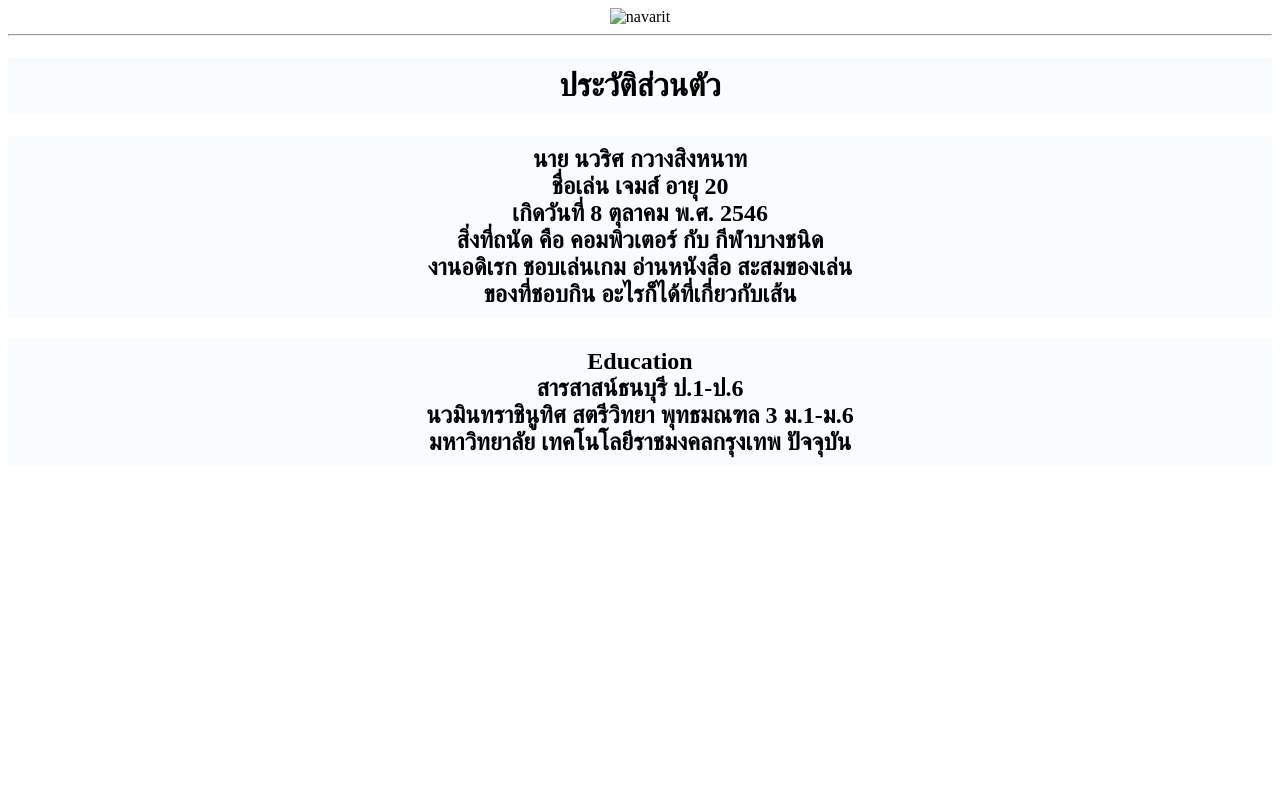
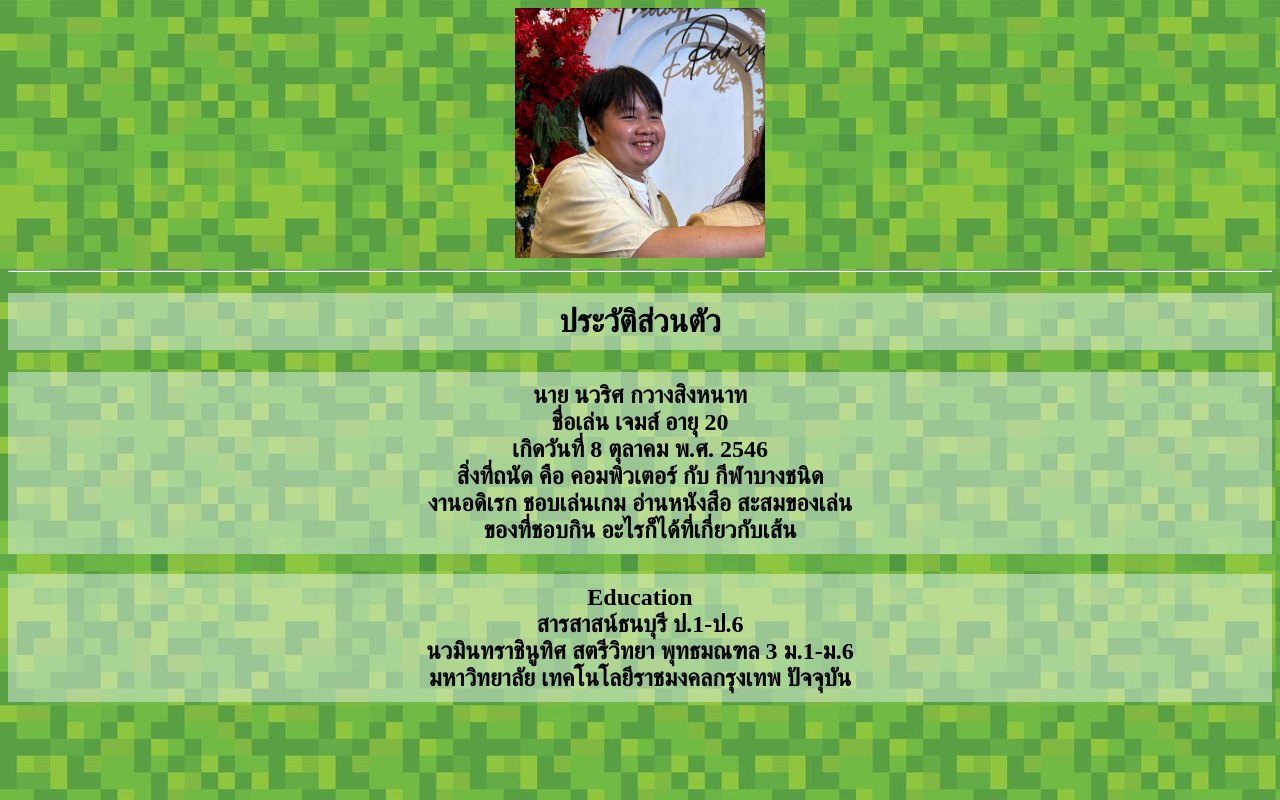
Before and after one commit to Navar1t/-, a plain HTML site: page index.html in a window 1280 px wide. Drawn offline with Linux system fonts and the light colour scheme; the site is published under a folder, as on GitHub Pages, so addresses that start at the root find nothing.

Commit message:
Update and rename นำเสนอตัวเอง.html to index.html

```diff
--- a/นำเสนอตัวเอง.html
+++ b/index.html
@@ -5,9 +5,9 @@
     <meta name="viewport" content="width=device-width, initial-scale=1.0">
     <title>นำเสนอประวัติส่วนตัว</title>
 </head>
-<body background="/groud.jpg">
+<body background="groud.jpg">
     <div style="text-align: center;">
-    <img src = "/men.jpg" alt="navarit" width="250" height="250">
+    <img src = "men.jpg" alt="navarit" width="250" height="250">
 </div>
 <hr/>
     <h1><div style="background-color: rgba(240, 248, 255, 0.427); padding: 10px;text-align: center;">
```
